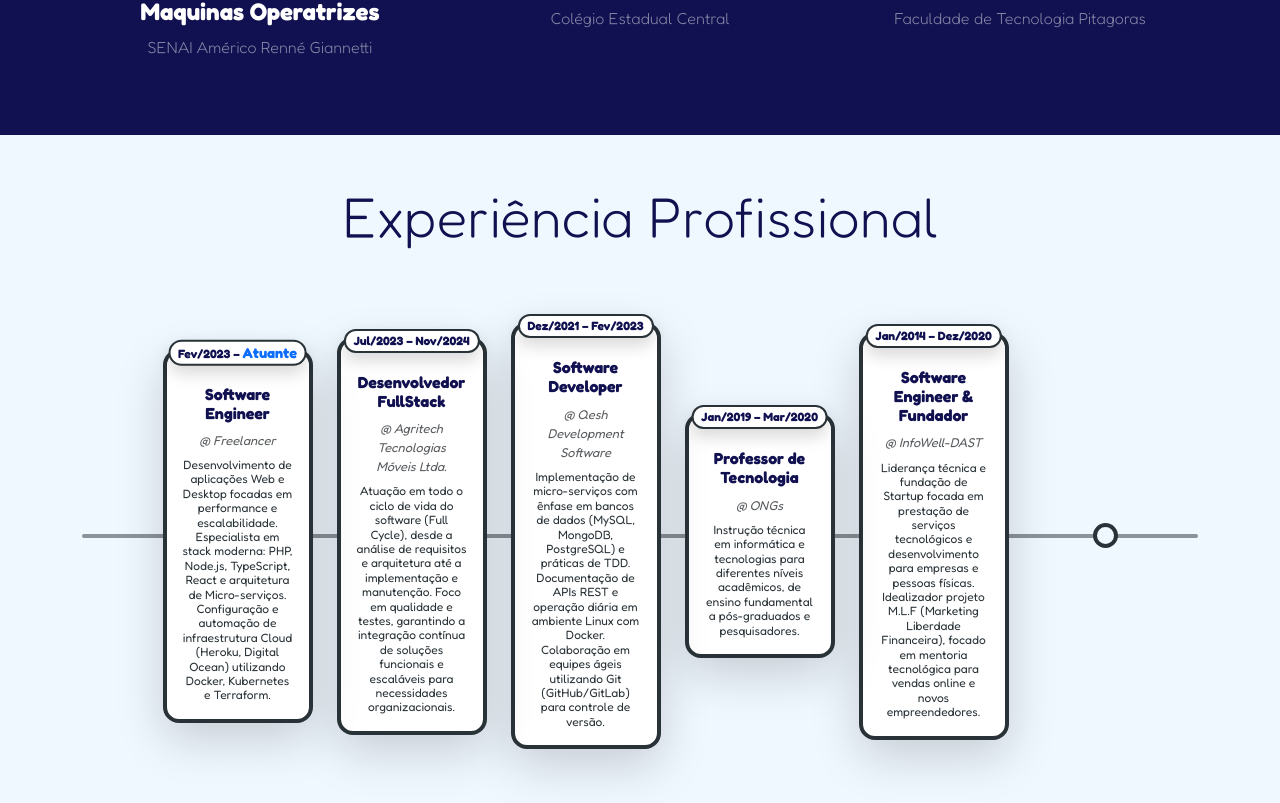
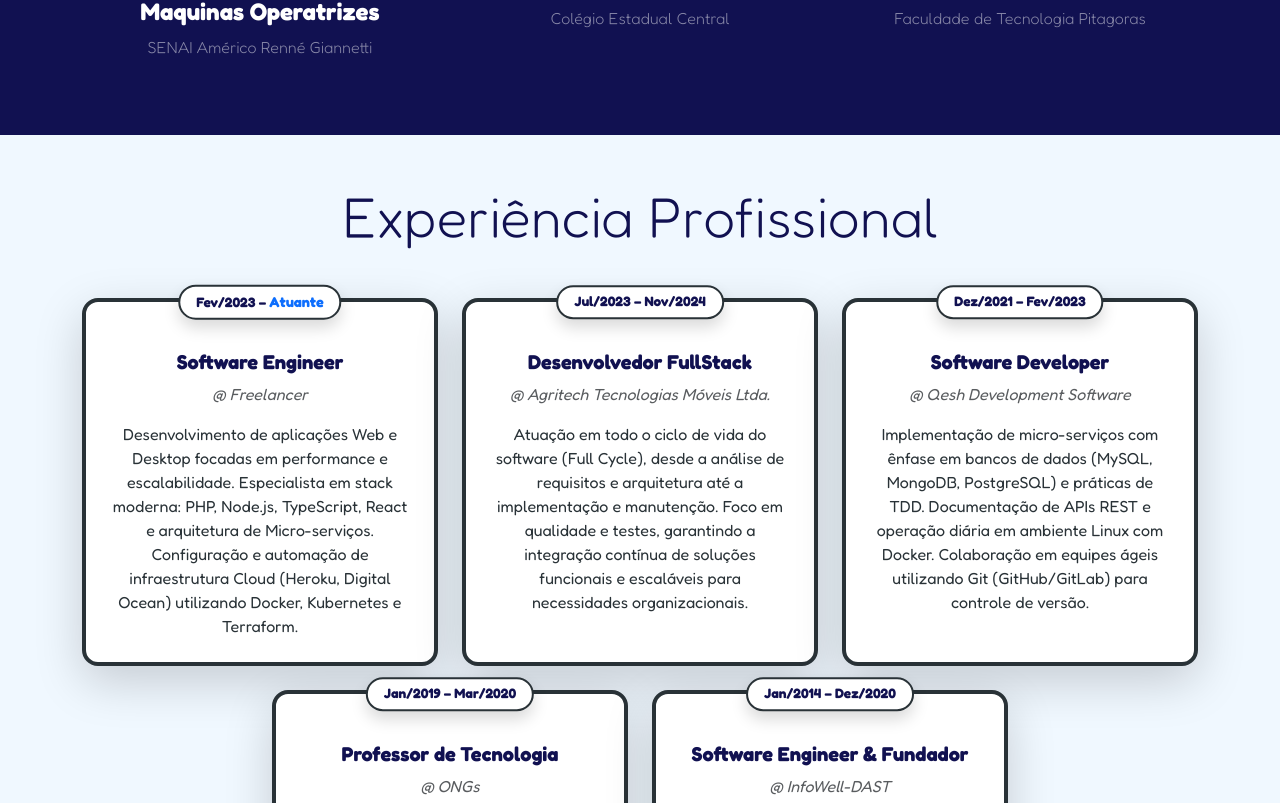
Before and after one commit to wellersonJesus/Portifolio, a React (Vite) app: page / in a window 1280 px wide. Shown: the part 897-1700 px from the top of the page. Built offline with nearby package versions, Linux system fonts and the light colour scheme.

Commit message:
alterado blocos em App.js e removido a palavra Contato...

```diff
--- a/src/App.js
+++ b/src/App.js
@@ -176,27 +176,20 @@ const Experience = () => {
   const sortedExperiences = PortifolioData.experiences;
 
   return (
-    <section id="experiencia" className="py-5" style={{ backgroundColor: '#f0f8ff', fontFamily: "'Fredoka', sans-serif", overflowX: 'hidden' }}>
-      <Container fluid="lg">
+    <section id="experiencia" className="py-5" style={{ backgroundColor: '#f0f8ff', fontFamily: "'Fredoka', sans-serif" }}>
+      <Container>
         <h2 className="text-center mb-5 display-4" style={{ color: '#111151' }}>Experiência Profissional</h2>
 
-        <div className="position-relative py-4">
-            {/* Linha contínua (estilo Jornada) */}
-            <div className="d-none d-lg-block position-absolute top-50 start-0 w-100 translate-middle-y" style={{ height: '4px', backgroundColor: '#293237', opacity: 0.5, borderRadius: '2px' }}></div>
-
-            <div className="d-flex flex-column flex-lg-row flex-lg-nowrap justify-content-center align-items-center gap-4">
-                {sortedExperiences.map((exp, index) => (
-                    <React.Fragment key={index}>
+        <Row className="justify-content-center g-4">
+            {sortedExperiences.map((exp, index) => (
+                <Col key={index} md={6} lg={4} className="d-flex align-items-stretch">
                     <div
-                        className="position-relative p-3 bg-white rounded-4 shadow-lg"
+                        className="position-relative p-4 bg-white rounded-4 shadow-lg w-100"
                         style={{
-                            width: '150px',
-                            minWidth: '150px',
                             border: '4px solid #293237',
-                            zIndex: 10 - index
                         }}
                     >
-                        <div className="position-absolute top-0 start-50 translate-middle badge rounded-pill shadow px-2 py-1" style={{ backgroundColor: '#ffffff', color: '#111151', border: '2px solid #293237', fontSize: '0.75rem', width: 'max-content' }}>
+                        <div className="position-absolute top-0 start-50 translate-middle badge rounded-pill shadow px-3 py-2" style={{ backgroundColor: '#ffffff', color: '#111151', border: '2px solid #293237', fontSize: '0.85rem', width: 'max-content' }}>
                             {exp.period.includes('Atuante') ? (
                                 <>
                                     {exp.period.replace('Atuante', '')}
@@ -204,28 +197,13 @@ const Experience = () => {
                                 </>
                             ) : exp.period}
                         </div>
-                        <h6 className="fw-bold mt-3 text-center" style={{ color: '#111151', fontSize: '1rem' }}>{exp.role}</h6>
-                        <div className="text-center text-muted fst-italic mb-2" style={{ fontSize: '0.8rem' }}>@ {exp.company}</div>
-                        <p className="text-center mb-0" style={{ lineHeight: '1.2', fontSize: '0.75rem' }}>{exp.description}</p>
+                        <h5 className="fw-bold mt-4 text-center" style={{ color: '#111151' }}>{exp.role}</h5>
+                        <div className="text-center text-muted fst-italic mb-3">@ {exp.company}</div>
+                        <p className="text-center mb-0" style={{ lineHeight: '1.5' }}>{exp.description}</p>
                     </div>
-                    {exp.period === "Jan/2014 – Dez/2020" && (
-                        <div
-                            className="d-none d-lg-block rounded-circle"
-                            style={{
-                                width: '25px',
-                                height: '25px',
-                                border: '4px solid #293237',
-                                backgroundColor: '#f0f8ff',
-                                flexShrink: 0,
-                                zIndex: 1,
-                                marginLeft: '60px'
-                            }}
-                        ></div>
-                    )}
-                    </React.Fragment>
-                ))}
-            </div>
-        </div>
+                </Col>
+            ))}
+        </Row>
       </Container>
     </section>
   );
@@ -310,7 +288,6 @@ const Contact = () => {
   return (
     <section id="contato" className="py-5 text-white" style={{ backgroundColor: '#111151' }}>
       <Container>
-        <h2 className="mb-3 text-center">Contato</h2>
         <Row className="justify-content-center align-items-center">
           <Col md={5} className="d-flex justify-content-end align-items-center gap-4 border-end pe-4">
             {PortifolioData.social.map(social => (
```
